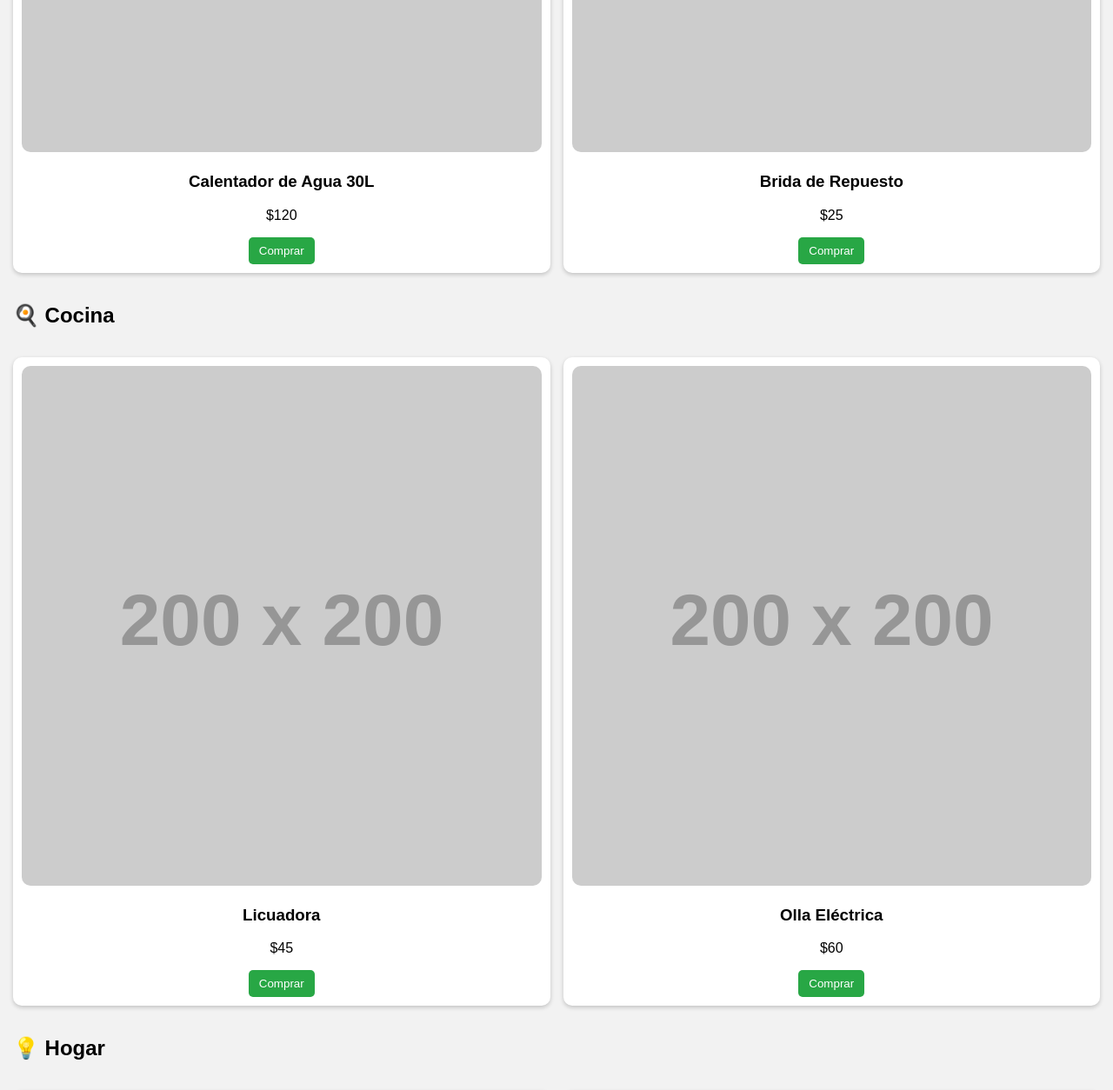
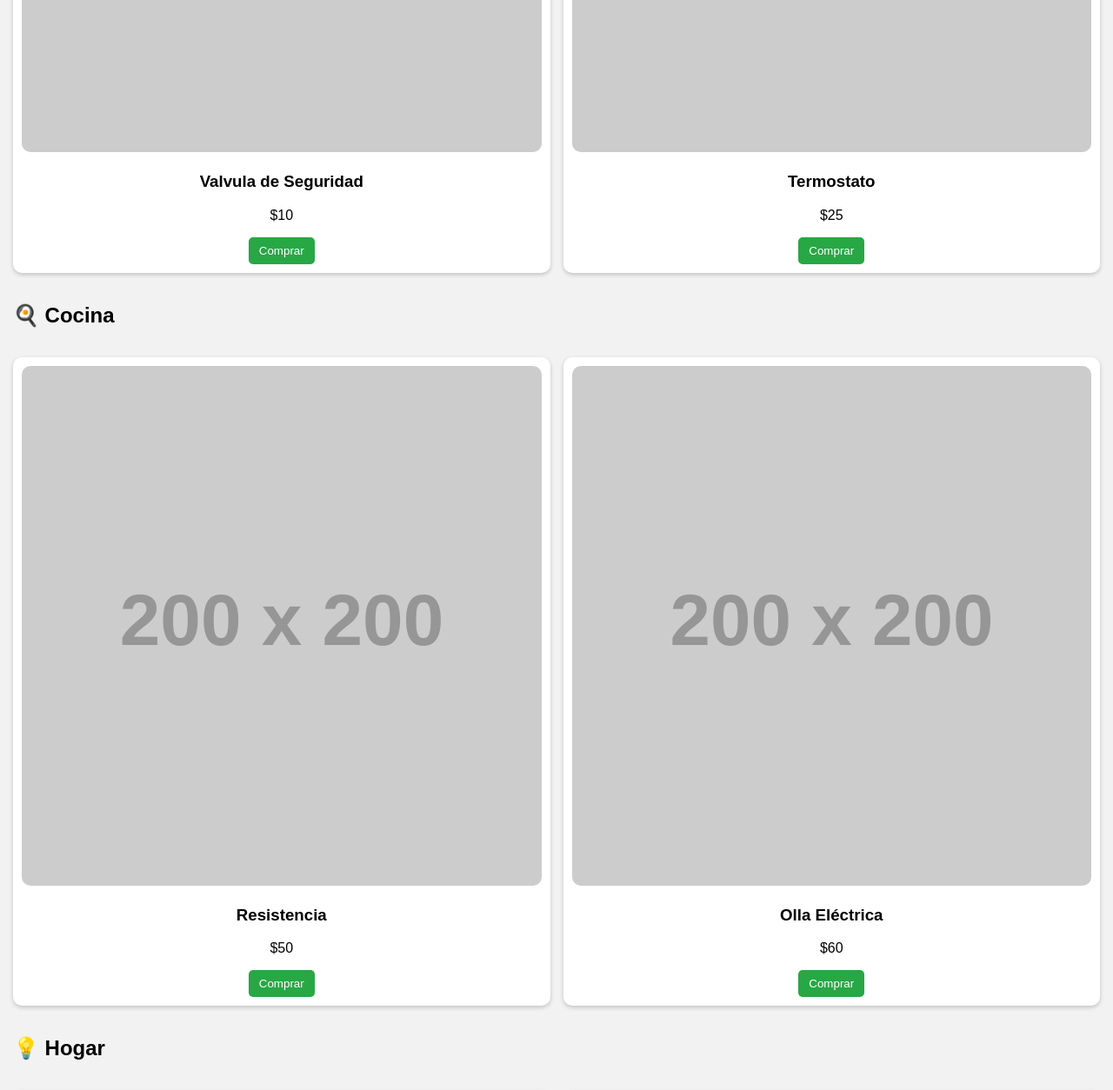
Before and after one commit to delgadomesquida-coder/mihogar-, a plain HTML site: page index.html in a window 1280 px wide. Shown: the part 670-1924 px from the top of the page at 87% size. Drawn offline with Linux system fonts and the light colour scheme; placeholder pictures from the web are drawn by us.

Commit message:
Update product names and prices in index.html
update

```diff
--- a/index.html
+++ b/index.html
@@ -68,8 +68,8 @@ footer{
 
 <div class="card">
 <img src="https://via.placeholder.com/200">
-<h3>Calentador de Agua 30L</h3>
-<p>$120</p>
+<h3>Valvula de Seguridad</h3>
+<p>$10</p>
 <a href="https://wa.me/+5354498512?text=Hola quiero el Calentador 30L">
 <button>Comprar</button>
 </a>
@@ -77,7 +77,7 @@ footer{
 
 <div class="card">
 <img src="https://via.placeholder.com/200">
-<h3>Brida de Repuesto</h3>
+<h3>Termostato</h3>
 <p>$25</p>
 <a href="https://wa.me/+5354498512?text=Hola quiero la Brida de Repuesto">
 <button>Comprar</button>
@@ -91,8 +91,8 @@ footer{
 
 <div class="card">
 <img src="https://via.placeholder.com/200">
-<h3>Licuadora</h3>
-<p>$45</p>
+<h3>Resistencia</h3>
+<p>$50</p>
 <a href="https://wa.me/+5354498512?text=Hola quiero la Licuadora">
 <button>Comprar</button>
 </a>
```
